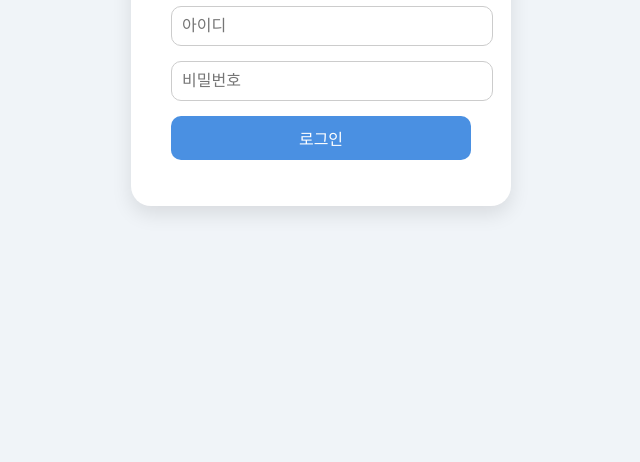
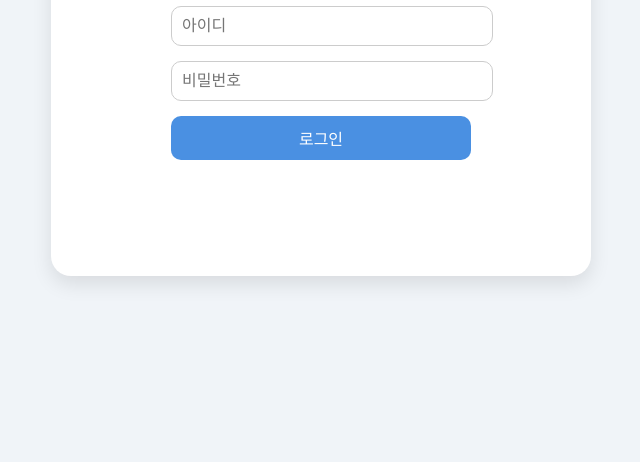
Before and after one commit to yunseounghwan0921/login, a plain HTML site: page index.html in a window 1280 px wide. Shown: the part 354-816 px from the top of the page, without its empty margins (319-959 px from the left). Drawn offline with Linux system fonts and the light colour scheme.

Commit message:
Add files via upload

```diff
--- a/style.css
+++ b/style.css
@@ -9,7 +9,7 @@ body {
 
 .login-form {
   background: white;
-  padding: 30px 40px;
+  padding: 100px 120px;
   border-radius: 20px;
   box-shadow: 0 8px 20px rgba(0, 0, 0, 0.1);
   width: 300px;
```
